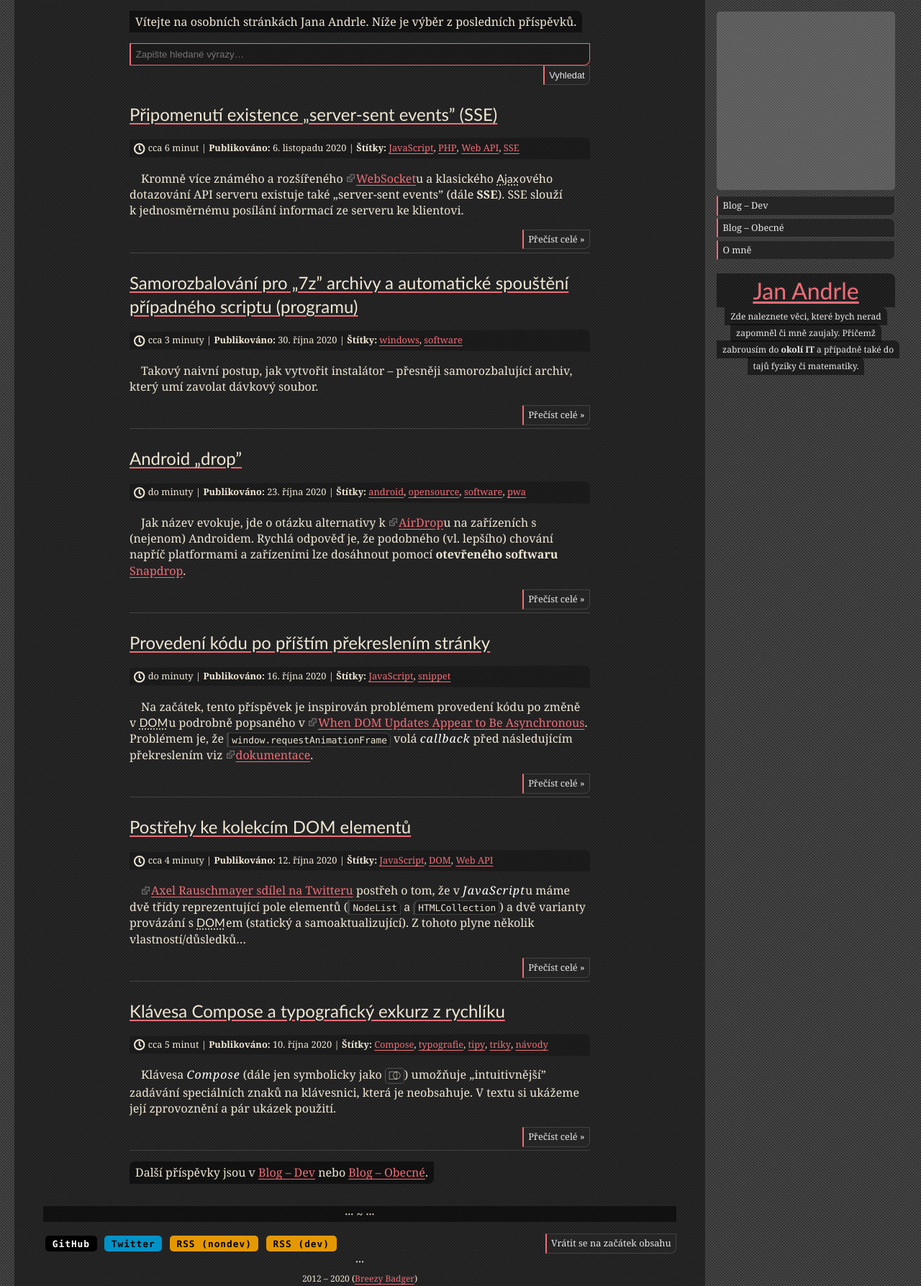
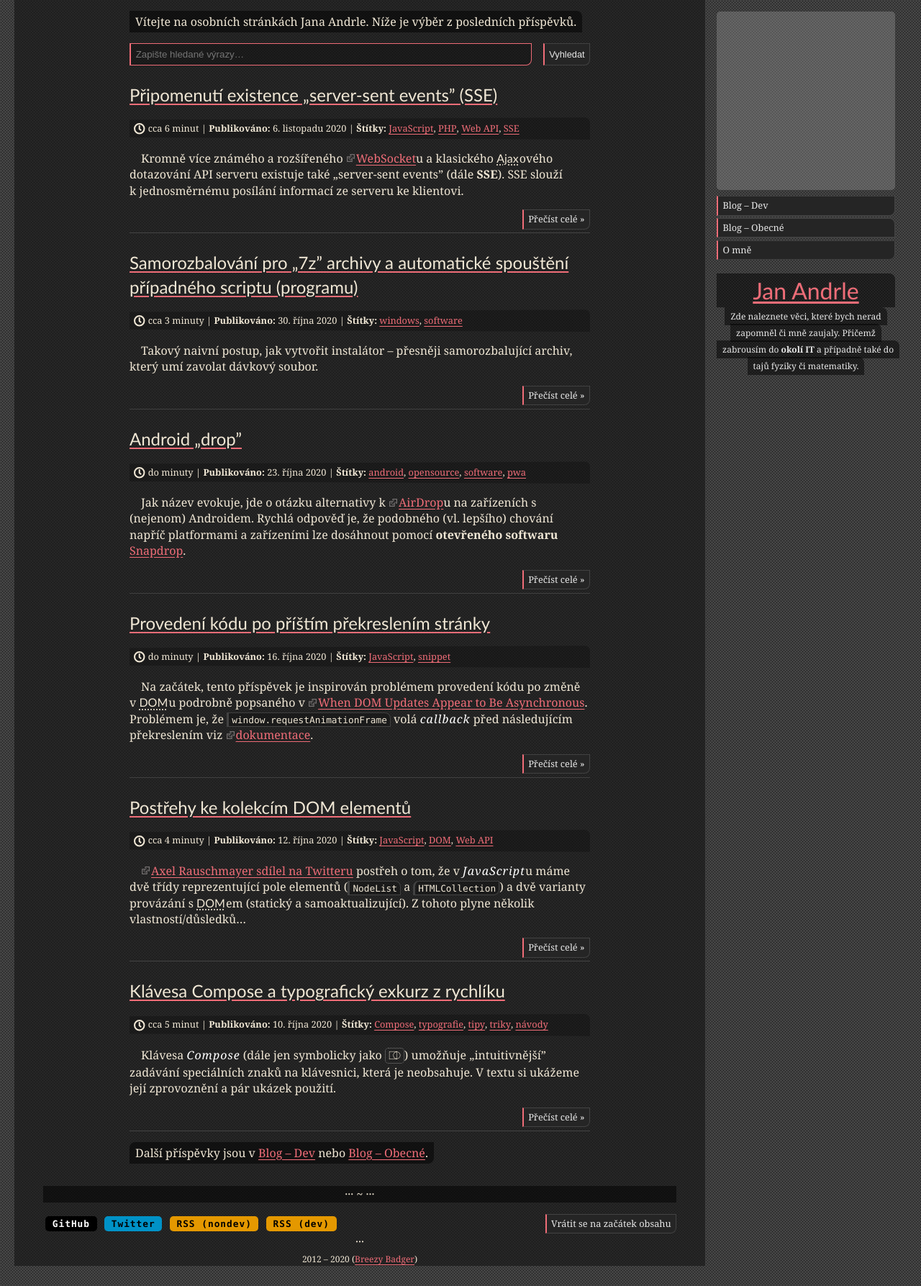
Before and after one commit to jaandrle/jaandrle.github.io, a Jekyll site: the page built from index.html, in a window 1280 px wide. Shown: the whole page at 72% size. Built offline with Jekyll 4.4.1, drawn with Linux system fonts in a browser that asks for light colours; after the commit the page ends 1759 px from its top, so only the background shows below that; grey boxes are pictures that could not be loaded.

Commit message:
`atom_formSearch`

```diff
--- a/_includes/i/atom_formSearch.html
+++ b/_includes/i/atom_formSearch.html
@@ -1,6 +1,9 @@
-<form method="get" id="search" action="https://duckduckgo.com/" class="clearfix">
+<form method="get" id="search" action="https://duckduckgo.com/" class="clearfix display__f flexF__rW justifyC__fE">
     <input type="hidden" name="sites" value="{{ site.url }}"/>
-    <label><span class="C__visuallyHide">Vyhledat na blogu</span> <input class="width__100 margin__0" type="text" name="q" maxlength="300" placeholder="Zapište hledané výrazy…"/></label>
+    <label class="flex__1 minW__75">{%comment%}{%endcomment
+        %}<span class="C__visuallyHide">Vyhledat na blogu</span>{%comment%}{%endcomment
+        %} <input class="width__100 margin__0" type="text" name="q" maxlength="300" placeholder="Zapište hledané výrazy…"/>{%comment%}{%endcomment
+        %}</label>
     <input type="hidden" name="kae" value="#252525" />
-    <button type="submit" class="C__button float__r" >Vyhledat</button>
+    <button type="submit" class="C__button float__r marginL__1" >Vyhledat</button>
 </form>
--- a/_sass/_part_atoms.scss
+++ b/_sass/_part_atoms.scss
@@ -11,12 +11,12 @@
 /*
     flex
 */
-.flex__1 { flex: 1; }
-.flex__4 { flex: 4; }
-.flexF__rW { flex-flow: row wrap; }
-.flexF__cN { flex-flow: column nowrap; }
-.justifyC__fE { justify-content: flex-end; }
-.justifyC__sB { justify-content: space-between; }
+.flex__1        { flex: 1; }
+.flex__4        { flex: 4; }
+.flexF__rW      { flex-flow: row wrap; }
+.flexF__cN      { flex-flow: column nowrap; }
+.justifyC__fE   { justify-content: flex-end; }
+.justifyC__sB   { justify-content: space-between; }
 /*
     float
 */
@@ -25,9 +25,10 @@
 /*
     width & height
 */
-.width__100 { width: 100%; }
-.minW__bar { min-width: 15rem; }
-.maxW__50 { max-width: 50%; }
+.width__100      { width: 100%; }
+.minW__75       { min-width: 75%; }
+.minW__bar      { min-width: 15rem; }
+.maxW__50       { max-width: 50%; }
 .maxW__article  { max-width: 40rem; }
 .maxH__image    { max-height: 25rem; }
 /*
@@ -43,6 +44,7 @@
     margin
 */
 .marginTB__1    { margin-top: 1rem; margin-bottom: 1rem; }
+.marginL__1     { margin-left: 1rem; }
 .margin__0      { margin: 0; }
 .margin__0_auto { margin: 0 auto; }
 .margin__1_auto { margin: 1rem auto; }
```
